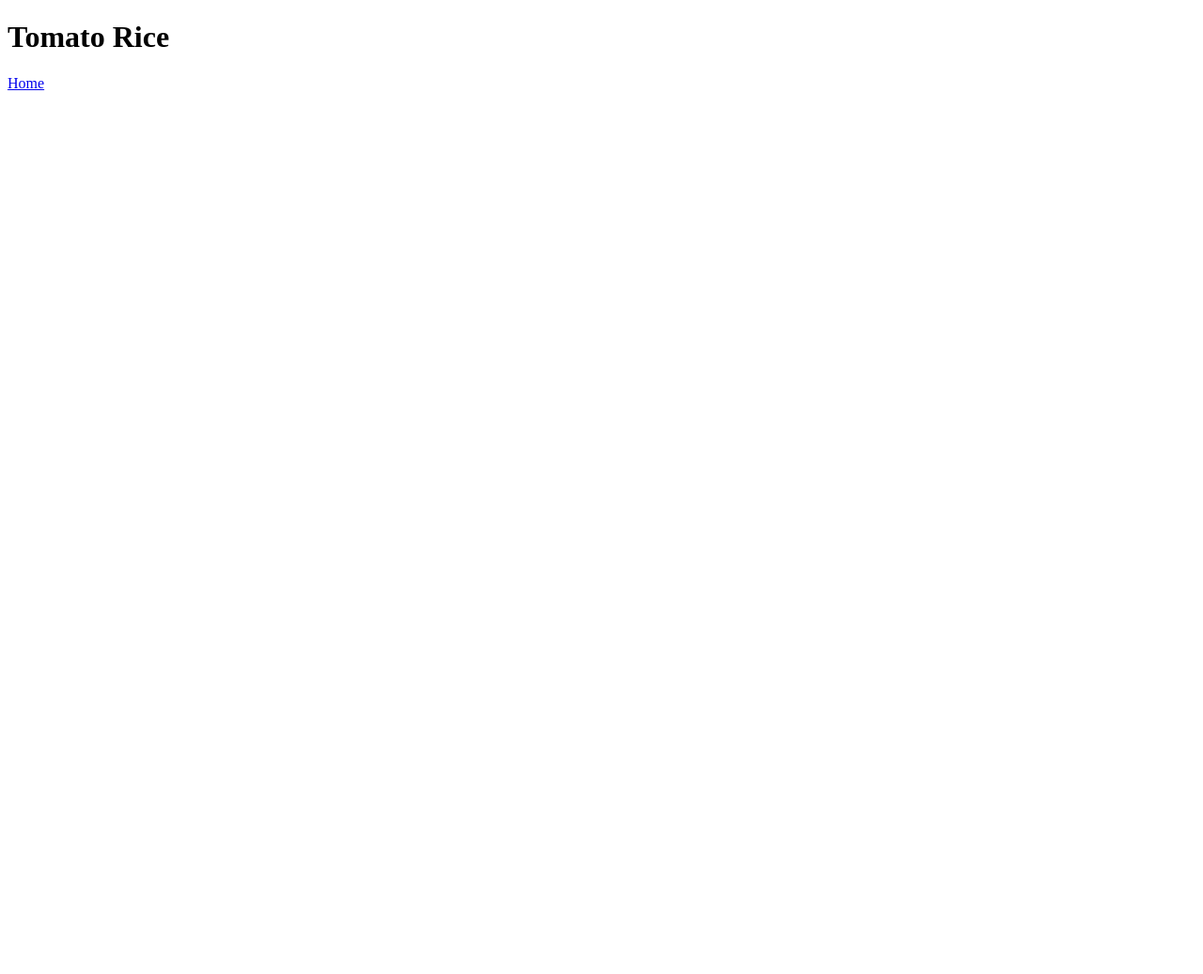
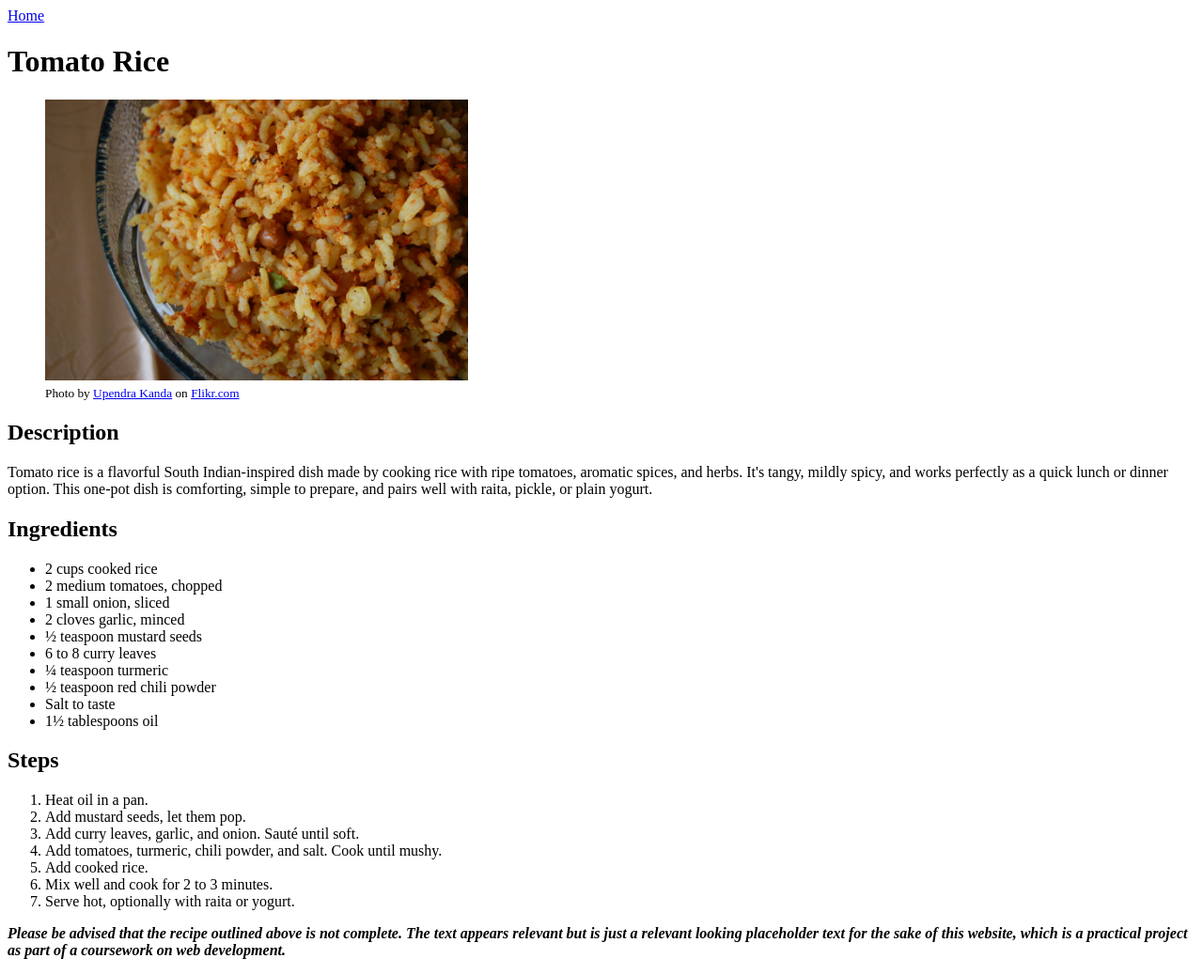
Before and after one commit to obsidiansonnet/odin-recipes, a plain HTML site: page recipes/tomato-rice.html in a window 1280 px wide. Shown: the whole page at 94% size. Before the commit the page ends 800 px from the top, so only its background shows below. Drawn offline with Linux system fonts and the light colour scheme.

Commit message:
feat: Add content and image for tomato rice recipe

```diff
--- a/recipes/tomato-rice.html
+++ b/recipes/tomato-rice.html
@@ -2,11 +2,42 @@
 <html lang="en">
     <head>
         <meta charset="utf-8">
-        <title>Tomtato Rice Recipe</title>
+        <title>Tomato Rice Recipe</title>
     </head>
     <body>
+        <a href="../index.html">Home</a>
         <h1>Tomato Rice</h1>
-
-        <a href="../index.html">Home</a>
+        <figure>
+            <img src="./images/tomato_rice.jpg" alt="A delicious bowl of tomato rice" width="450">
+            <figcaption>
+                <small>Photo by <a href="https://www.flickr.com/photos/ukanda/" target="_blank" rel="noopener noreferrer">Upendra Kanda</a> on <a href="https://www.flickr.com/photos/ukanda/1862224148/" target="_blank" rel="noopener noreferrer">Flikr.com</a> </small>
+            </figcaption>
+        </figure>
+        <h2>Description</h2>
+        <p>Tomato rice is a flavorful South Indian-inspired dish made by cooking rice with ripe tomatoes, aromatic spices, and herbs. It's tangy, mildly spicy, and works perfectly as a quick lunch or dinner option. This one-pot dish is comforting, simple to prepare, and pairs well with raita, pickle, or plain yogurt.</p>
+        <h2>Ingredients</h2>
+        <ul>
+            <li>2 cups cooked rice</li>
+            <li>2 medium tomatoes, chopped</li>
+            <li>1 small onion, sliced</li>
+            <li>2 cloves garlic, minced</li>
+            <li>½ teaspoon mustard seeds</li>
+            <li>6 to 8 curry leaves</li>
+            <li>¼ teaspoon turmeric</li>
+            <li>½ teaspoon red chili powder</li>
+            <li>Salt to taste</li>
+            <li>1½ tablespoons oil</li>
+        </ul>
+        <h2>Steps</h2>
+        <ol>
+            <li>Heat oil in a pan.</li>
+            <li>Add mustard seeds, let them pop.</li>
+            <li>Add curry leaves, garlic, and onion. Sauté until soft.</li>
+            <li>Add tomatoes, turmeric, chili powder, and salt. Cook until mushy.</li>
+            <li>Add cooked rice.</li>
+            <li>Mix well and cook for 2 to 3 minutes.</li>
+            <li>Serve hot, optionally with raita or yogurt.</li>
+        </ol>
+        <p><strong><em>Please be advised that the recipe outlined above is not complete. The text appears relevant but is just a relevant looking placeholder text for the sake of this website, which is a practical project as part of a coursework on web development.</em></strong></p>
     </body>
 </html>
```
Also changed, not shown: recipes/images/tomato_rice.jpg (added).
